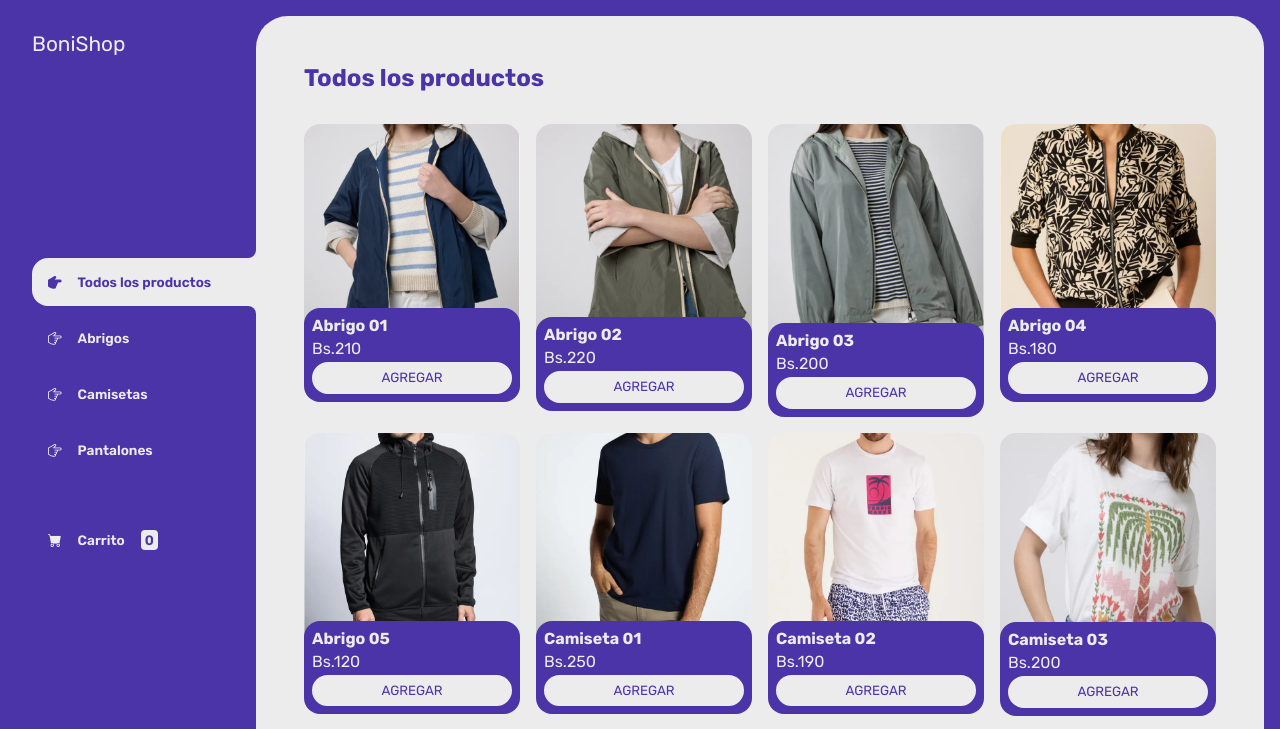
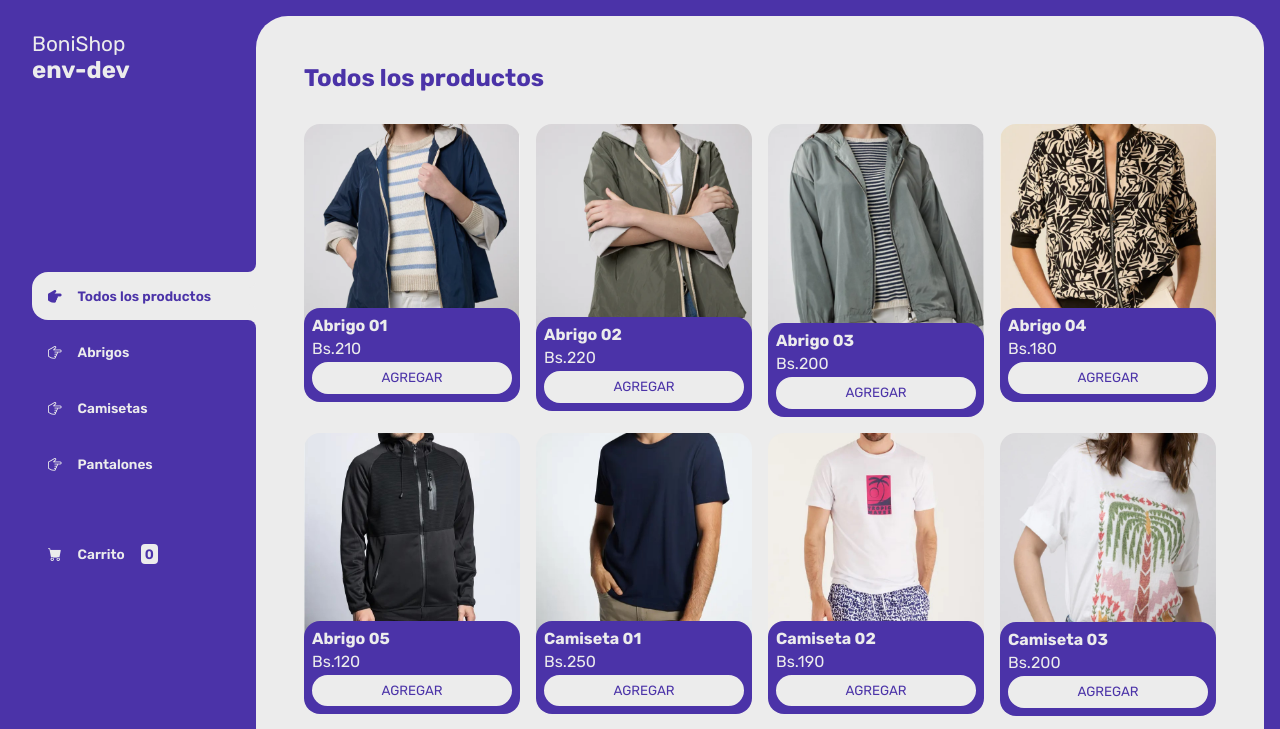
Before and after one commit to iveambassador/Bonishop, a website: page index.html in a window 1280 px wide. Shown: the top 729 px of the page. Drawn offline with nearby package versions, Linux system fonts and the light colour scheme.

Commit message:
fix the view env

```diff
--- a/index.html
+++ b/index.html
@@ -74,7 +74,7 @@
             // Obtener el ambiente de los parámetros de la URL
             const env = getQueryParam('env') || 'dev';
 
-            const envTextElement = document.getElementById('env-text');
+            const envTextElement = document.querySelector('aside h2.env-text');
 
             // Mostrar el texto del ambiente
             switch (env) {
```
